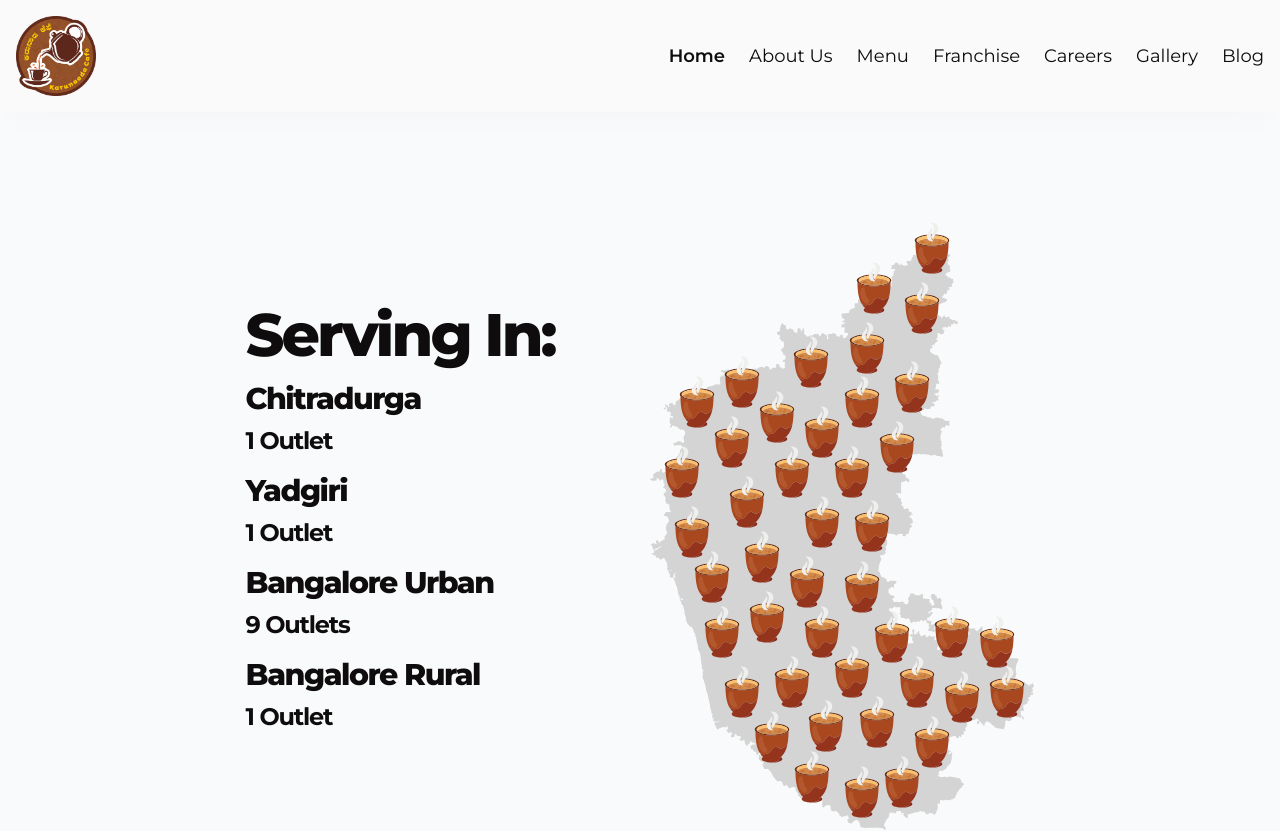
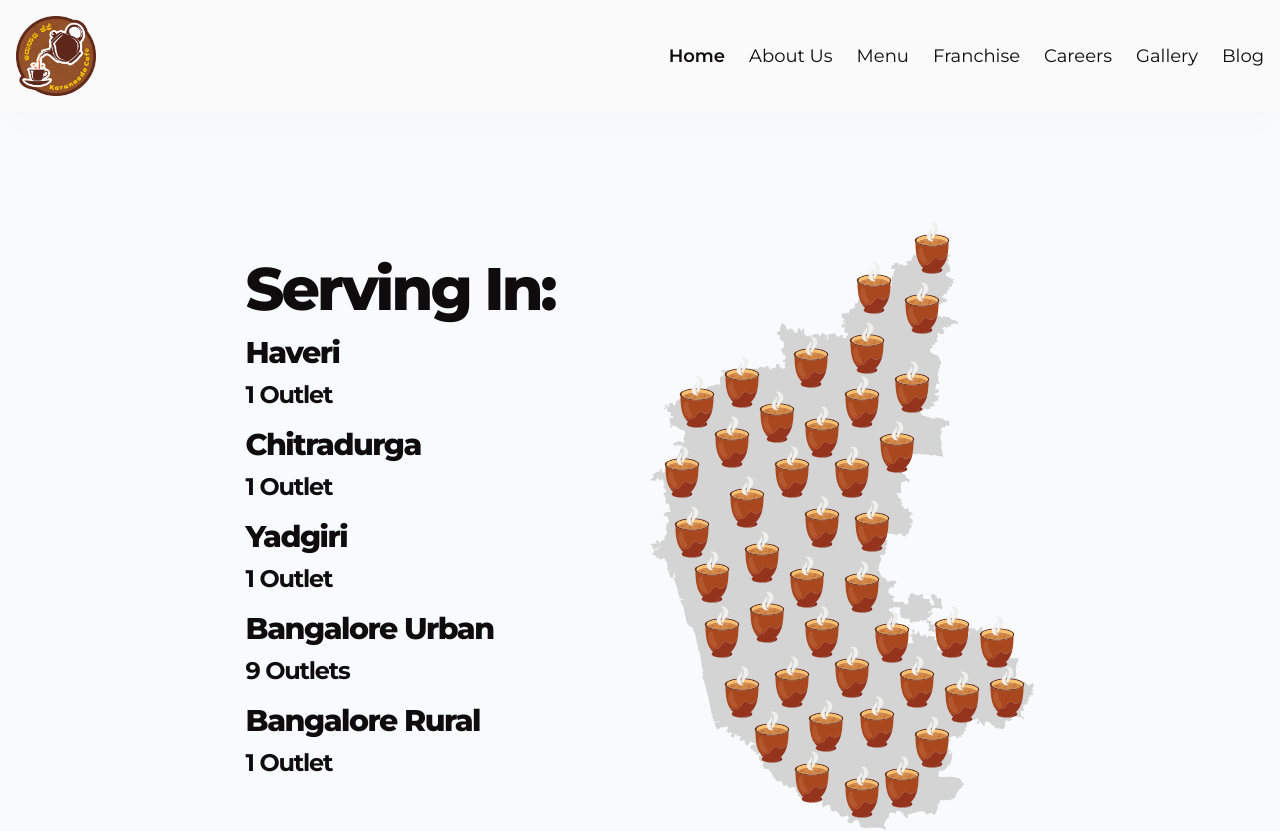
Before and after one commit to HarjjotSinghh/karunaadacafe-web, a Next.js app: page / in a window 1280 px wide. Shown: the top 831 px of the page. Built offline with nearby package versions, Linux system fonts and the light colour scheme; no server answers.

Commit message:
add: Haveri outlet

```diff
--- a/src/components/landing-page.tsx
+++ b/src/components/landing-page.tsx
@@ -123,6 +123,7 @@ const plans = [
 ]
 
 const outlets = [
+  { name: "Haveri", number: 1 },
   {
     name: "Chitradurga",
     number: 1,
```
